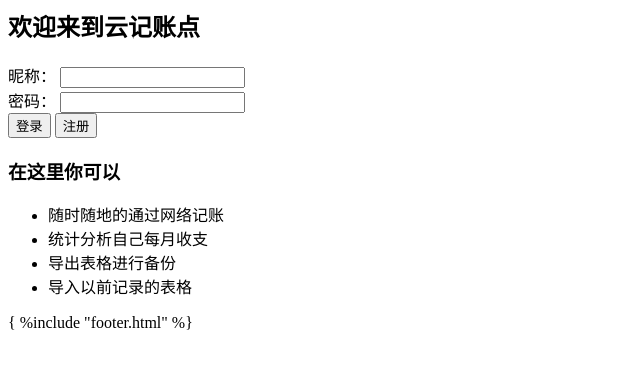
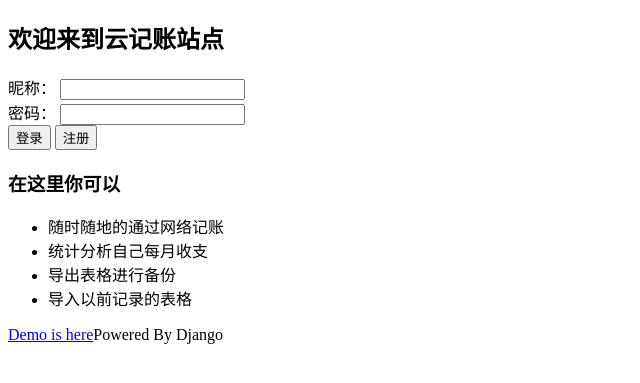
Before and after one commit to mumianhuakai/yunjz, a Django app: template yunjz_prj/templates/accounts/login.html in a window 1280 px wide. Shown: the top 383 px of the page, without its empty margins (0-640 px from the left). Run offline with Django 3.2, Linux system fonts and the light colour scheme; the template is opened without the code that fills it, so the values that code supplies are empty.

Commit message:
update yunjz

```diff
--- a/yunjz_prj/templates/accounts/login.html
+++ b/yunjz_prj/templates/accounts/login.html
@@ -1,7 +1,7 @@
 {% extends "base_yunjz.html" %}
-{%block title%}登录{%endblock%}S
+{%block title%}登录{%endblock%}
 {%block content %}
-	<h2>欢迎来到云记账点</h2>
+	<h2>欢迎来到云记账站点</h2>
 	{%if error%}
 		<p>{{username}} {{error}}</p>
 	{%endif%}
--- a/yunjz_prj/templates/base_yunjz.html
+++ b/yunjz_prj/templates/base_yunjz.html
@@ -1,4 +1,4 @@
-<! DOCTYPE html>
+<!DOCTYPE html>
 <html lang="zh-CN">
 	<meta http-equiv="Content-Type" content="text/html;charset=utf-8">
 	<head>
@@ -6,7 +6,7 @@
 	</head>
 	<body>
 		{%block content%}{%endblock%}
-		{ %include "footer.html" %}
+		{% include "footer.html" %}
 	</body>
 
 
--- a/yunjz_prj/templates/footer.html
+++ b/yunjz_prj/templates/footer.html
@@ -1,3 +1,3 @@
 <div>
-<a href="http://www.mumu.com/jizhang/" target="_blank" >Demo is here</a>Powered By Django
+<a href="http://www.heibanke.com/jizhang/" target="_blank" >Demo is here</a>Powered By Django
 </div>
--- a/yunjz_prj/templates/welcome.html
+++ b/yunjz_prj/templates/welcome.html
@@ -1 +1,4 @@
-<h5>欢迎 {{request.user}} 访问我们的站点！  <a href="/accounts/logout/">注销</a></h5>
+<h5>欢迎 {{username}} 访问我们的站点！  <a href="/accounts/logout/">注销</a></h5>
+<!--
+<h5>欢迎{{username}}访问我们的站点！ <a href="{% url 'accounts:logout'%}">注销</a></h5>
+-->
--- a/yunjz_prj/yunjz/settings.py
+++ b/yunjz_prj/yunjz/settings.py
@@ -44,7 +44,7 @@ INSTALLED_APPS = (
 MIDDLEWARE_CLASSES = (
     'django.contrib.sessions.middleware.SessionMiddleware',
     'django.middleware.common.CommonMiddleware',
-    'django.middleware.csrf.CsrfViewMiddleware',
+   # 'django.middleware.csrf.CsrfViewMiddleware',
     'django.contrib.auth.middleware.AuthenticationMiddleware',
     'django.contrib.auth.middleware.SessionAuthenticationMiddleware',
     'django.contrib.messages.middleware.MessageMiddleware',
```
Also changed, not shown: yunjz_prj/accounts/views.py (+4 -7 lines), 5 other files.
